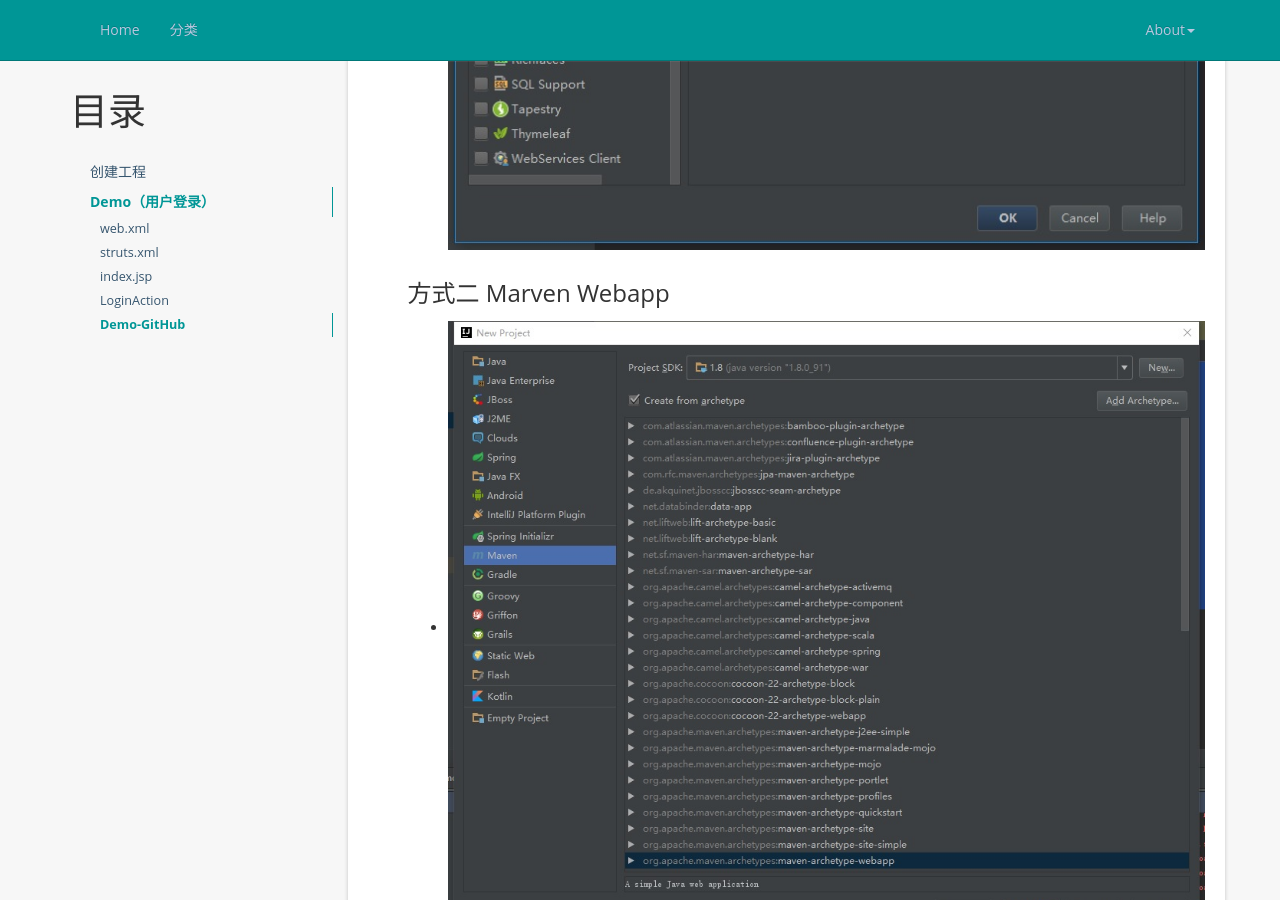
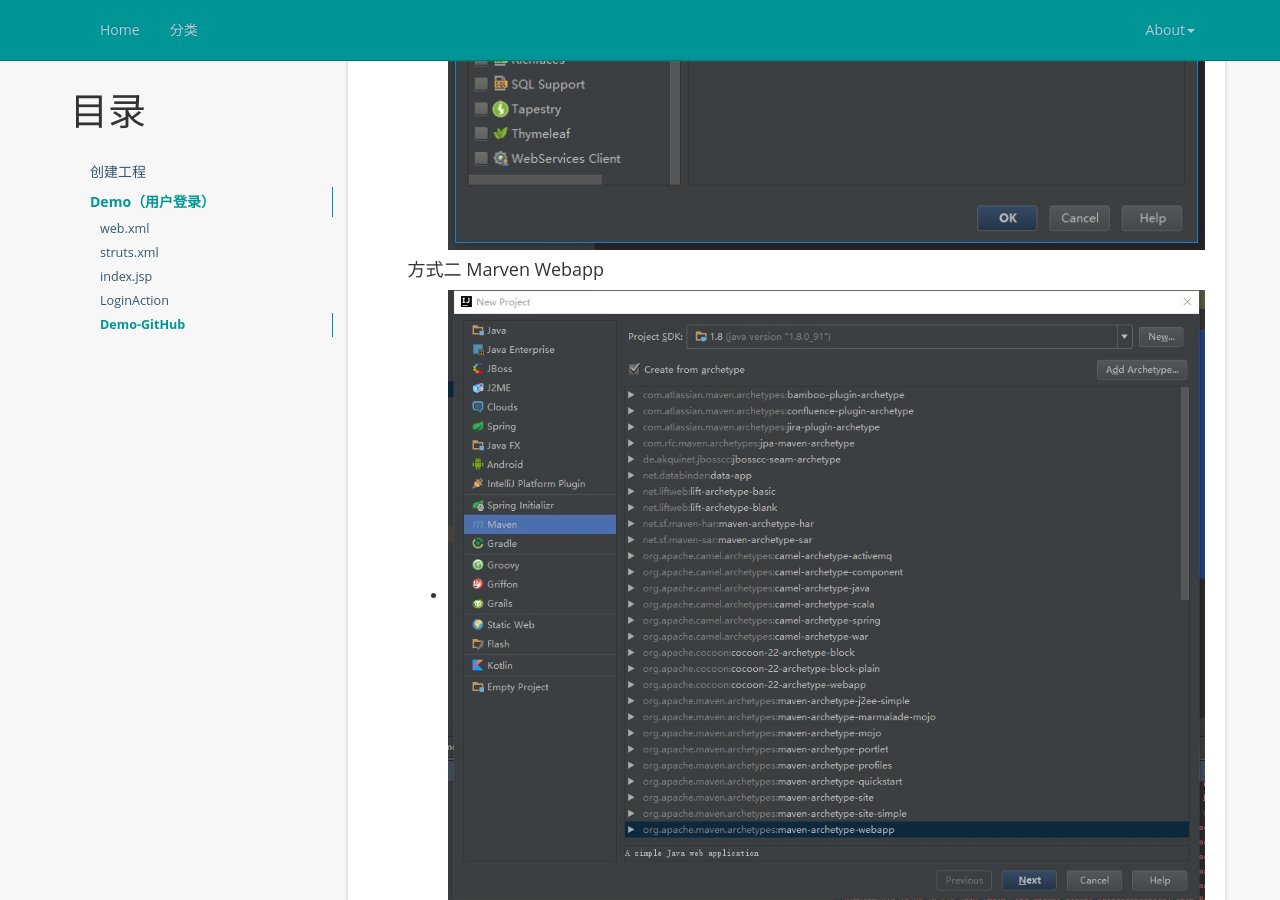
Before and after one commit to Gerry-Yu/Gerry-Yu.github.io, a Jekyll site: the page built from _posts/2016-10-3-strurs2-start.md, in a window 1280 px wide and 900 px high, scrolled down 1568 px. Built offline with Jekyll 4.4.1, drawn with Linux system fonts in a browser that asks for light colours.

Commit message:
20161003

````diff
--- a/_posts/2016-10-3-strurs2-start.md
+++ b/_posts/2016-10-3-strurs2-start.md
@@ -20,15 +20,16 @@ tag: SSH
 ![图2]({{ '/styles/images/20161003-2.jpg' | prepend: site.baseurl  }})
 
 
-### 方式二 Marven Webapp
+#### 方式二 Marven Webapp
 + ![图3]({{ '/styles/images/20161003-3.jpg' | prepend: site.baseurl  }})
 
-### 比较
+#### 比较
 + 目录结构稍有不同，但不影响
 + 一需要将lib下jar包拷贝到WEB-INF/lib目录下（两个地方都要）
 + 二需要在pom.xml添加依赖包（比较喜欢这种），但是struts.xml需要在resource目录下！！！
 
 ## Demo（用户登录）
+
 #### web.xml
 
 ``` xml
````
